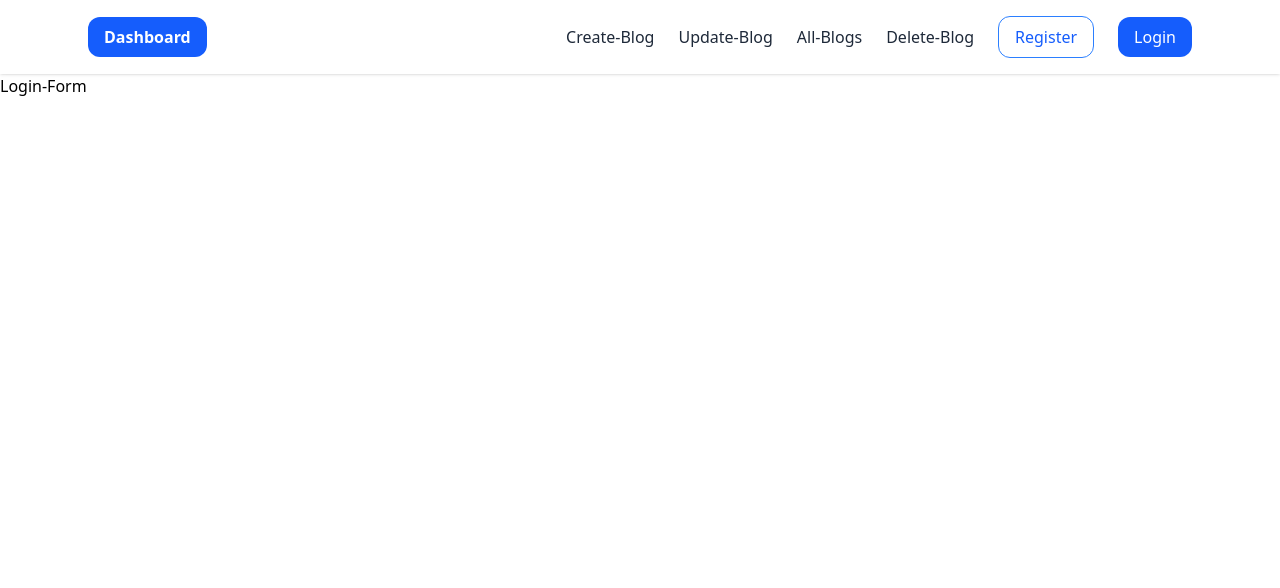
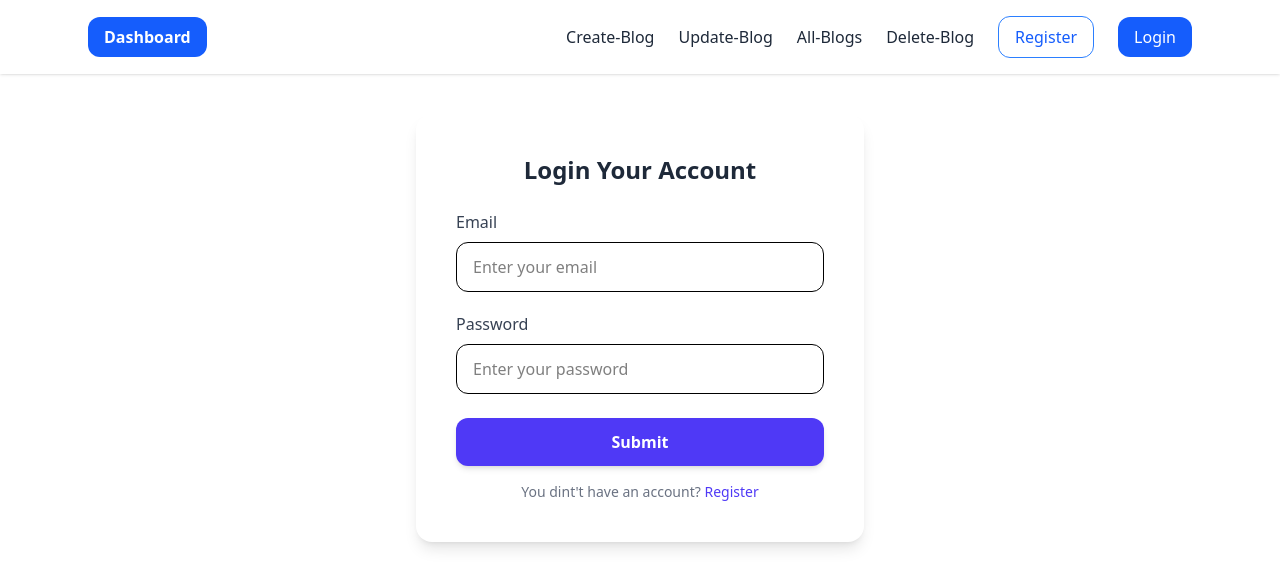
Before and after one commit to Faisal-akra/Simple-Blog-Website, a React (Vite) app in the folder Frontend/: page /login in a window 1280 px wide. Shown: the top 588 px of the page. Built offline with nearby package versions, Linux system fonts and the light colour scheme.

Commit message:
user login page is fully completed calling api success

```diff
--- a/Frontend/src/pages/loginForm.jsx
+++ b/Frontend/src/pages/loginForm.jsx
@@ -1,158 +1,122 @@
+import { useState } from "react";
 import Navbar from "../custom components/navbar";
+import { Link, useNavigate } from "react-router-dom";
+function Login() {
+  const [formData, setFormData] = useState({
+    email: "",
+    password: "",
+  });
 
+  const [message, setMessage] = useState("");
+  const navigate = useNavigate();
+  const handleData = (e) => {
+    const { name, value } = e.target;
+    setFormData({ ...formData, [name]: value });
+  };
 
-function Login() {
-    return(
-        <div>
-            <div>
-                <Navbar/>
-            </div>
-            <h1>Login-Form</h1>
+  const formSubmit = async (e) => {
+    e.preventDefault();
+
+    try {
+      const res = await fetch("http://localhost:9000/api/auth/login", {
+        method: "POST",
+        headers: { "Content-Type": "application/json" },
+        credentials: "include",
+        body: JSON.stringify(formData),
+      });
+
+      const data = await res.json();
+
+      if (res.ok) {
+        setMessage(data.msg);
+        setFormData({
+          email: "",
+          password: "",
+        });
+
+        setTimeout(() => {
+          navigate("/");
+        }, 3000);
+      } else {
+        setMessage(data.msg);
+      }
+    } catch (error) {
+      console.log(error);
+      setMessage("something went wrong");
+    }
+  };
+
+  return (
+    <div>
+      <Navbar />
+      <form
+        onSubmit={formSubmit}
+        className="max-w-md mx-auto mt-10 p-8 bg-white rounded-2xl shadow-lg sm:p-10 dark:bg-gray-800"
+      >
+        <h2 className="text-2xl font-bold text-center text-gray-800 dark:text-gray-100 mb-6">
+          Login Your Account
+        </h2>
+
+        <div className="space-y-5">
+          <div>
+            <label
+              className="block text-gray-700 dark:text-gray-300 mb-2"
+              htmlFor="email"
+            >
+              Email
+            </label>
+            <input
+              type="email"
+              name="email"
+              placeholder="Enter your email"
+              value={formData.email || ""}
+              onChange={handleData}
+              className="w-full px-4 py-3 border rounded-xl focus:outline-none focus:ring-2 focus:ring-indigo-500 dark:bg-gray-700 dark:border-gray-600 dark:text-gray-100"
+            />
+          </div>
+
+          <div>
+            <label
+              className="block text-gray-700 dark:text-gray-300 mb-2"
+              htmlFor="password"
+            >
+              Password
+            </label>
+            <input
+              type="password"
+              name="password"
+              placeholder="Enter your password"
+              value={formData.password || ""}
+              onChange={handleData}
+              className="w-full px-4 py-3 border rounded-xl focus:outline-none focus:ring-2 focus:ring-indigo-500 dark:bg-gray-700 dark:border-gray-600 dark:text-gray-100"
+            />
+          </div>
         </div>
-    )
+
+        <button
+          type="submit"
+          className="w-full mt-6 py-3 bg-indigo-600 text-white font-semibold rounded-xl shadow-md hover:bg-indigo-700 transition-colors duration-300"
+        >
+          Submit
+        </button>
+
+        <p className="text-center mt-4 text-gray-500 dark:text-gray-400 text-sm">
+          You dint't have an account?{" "}
+          <Link to="/register" className="text-indigo-600 hover:underline">
+            Register
+          </Link>
+        </p>
+      </form>
+
+      {message && (
+        <div
+          className={`mt-4 text-center text-sm p-3  w-[300px] bg-blue-400 rounded-md`}
+        >
+          {message}
+        </div>
+      )}
+    </div>
+  );
 }
 
 export default Login;
-
-
-
-
-
-
-// import { useState } from "react";
-// import { useNavigate } from "react-router-dom";
-// import { NavLink } from "react-router-dom";
-
-// function Register() {
-//   const [formData, setFormData] = useState({
-//     name: "",
-//     email: "",
-//     password: "",
-//   });
-
-//   const navigate = useNavigate();
-//   const [message, setMessage] = useState("");
-
-//   const handleData = (e) => {
-//     const { name, value } = e.target;
-//     setFormData({ ...formData, [name]: value });
-//   };
-
-//   const handleRegister = async (e) => {
-//     e.preventDefault();
-
-//     try {
-//       const res = await fetch(
-//         "http://localhost:7000/api/auth/register",
-//         {
-//           method: "POST",
-//           headers: { "Content-Type": "application/json" },
-//           credentials: "include",
-//           body: JSON.stringify(formData),
-//         }
-//       );
-
-//       const data = await res.json();
-
-//       if (res.ok) {
-//         setMessage(data.msg);
-//         setFormData({
-//           name: "",
-//           email: "",
-//           password: "",
-//         });
-
-//         setTimeout(() => {
-//           navigate("/login");
-//         }, 4000);
-//       } else {
-//         setMessage(data.msg);
-//       }
-//     } catch (error) {
-//       console.log(error, "error");
-//       setMessage("server error");
-//     }
-//   };
-
-//   return (
-//     <div>
-//       <div className="absolute top-4 right-4 w-[300px]">
-//         <div className="flex flex-col items-end gap-2">
-//           <p className="text-right text-sm">Already registered?</p>
-//           <NavLink
-//             to="/login"
-//             className="border bg-blue-300 rounded-2xl px-4 py-2 hover:bg-blue-300 transition text-center w-[200px]"
-//           >
-//             Login
-//           </NavLink>
-//         </div>
-//       </div>
-//       <div className="flex items-center justify-center min-h-screen text-center text-xl">
-//         <div className="flex flex-wrap flex-col justify-center gap-16 bg-blue-50 h-[500px] w-[500px] border border-solid">
-//           <div>
-//             <h1>Registration Form</h1>
-//           </div>
-
-//           <div className="flex flex-col gap-5 justify-center items-center">
-//             <form onSubmit={handleRegister}>
-//               <input
-//                 className="border border-black text-center rounded-2xl w-[300px] mb-4 p-2"
-//                 type="text"
-//                 name="name"
-//                 value={formData.name}
-//                 onChange={handleData}
-//                 required
-//                 placeholder="Enter your name"
-//               />
-
-//               <input
-//                 className="border border-black text-center rounded-2xl w-[300px] mb-4 p-2"
-//                 type="email"
-//                 name="email"
-//                 value={formData.email}
-//                 onChange={handleData}
-//                 required
-//                 placeholder="Enter your email"
-//               />
-
-//               <input
-//                 className="border border-black text-center rounded-2xl w-[300px] mb-4 p-2"
-//                 type="password"
-//                 name="password"
-//                 value={formData.password}
-//                 onChange={handleData}
-//                 required
-//                 placeholder="Enter your Password"
-//               />
-
-//               <div>
-//                 <button
-//                   className="ml-auto mr-auto border w-[300px] bg-blue-200 rounded-2xl p-2 hover:bg-blue-300 transition"
-//                   type="submit"
-//                 >
-//                   Submit
-//                 </button>
-//               </div>
-//             </form>
-
-//             {message && (
-//               <div
-//                 className={`mt-4 text-center text-sm p-3  w-[300px] bg-blue-400 rounded-md }`}
-//               >
-//                 {message}
-//               </div>
-//             )}
-//           </div>
-//         </div>
-//       </div>
-//     </div>
-//   );
-// }
-
-
-
-
-
-
-
-// export default Register;
--- a/Frontend/src/pages/registerForm.jsx
+++ b/Frontend/src/pages/registerForm.jsx
@@ -1,6 +1,6 @@
 import { useState } from "react";
 import Navbar from "../custom components/navbar";
-import { Link } from "react-router-dom";
+import { Link, useNavigate } from "react-router-dom";
 function Register() {
   const [formData, setFormData] = useState({
     name: "",
@@ -9,7 +9,7 @@ function Register() {
   });
 
   const [message, setMessage] = useState("");
-
+  const navigate = useNavigate();
   const handleData = (e) => {
     const { name, value } = e.target;
     setFormData({ ...formData, [name]: value });
@@ -35,11 +35,13 @@ function Register() {
           email: "",
           password: "",
         });
-      }else{
-      setMessage(data.msg);
 
+        setTimeout(() => {
+          navigate("/login");
+        }, 3000);
+      } else {
+        setMessage(data.msg);
       }
-
     } catch (error) {
       console.log(error);
       setMessage("something went wrong");
```
